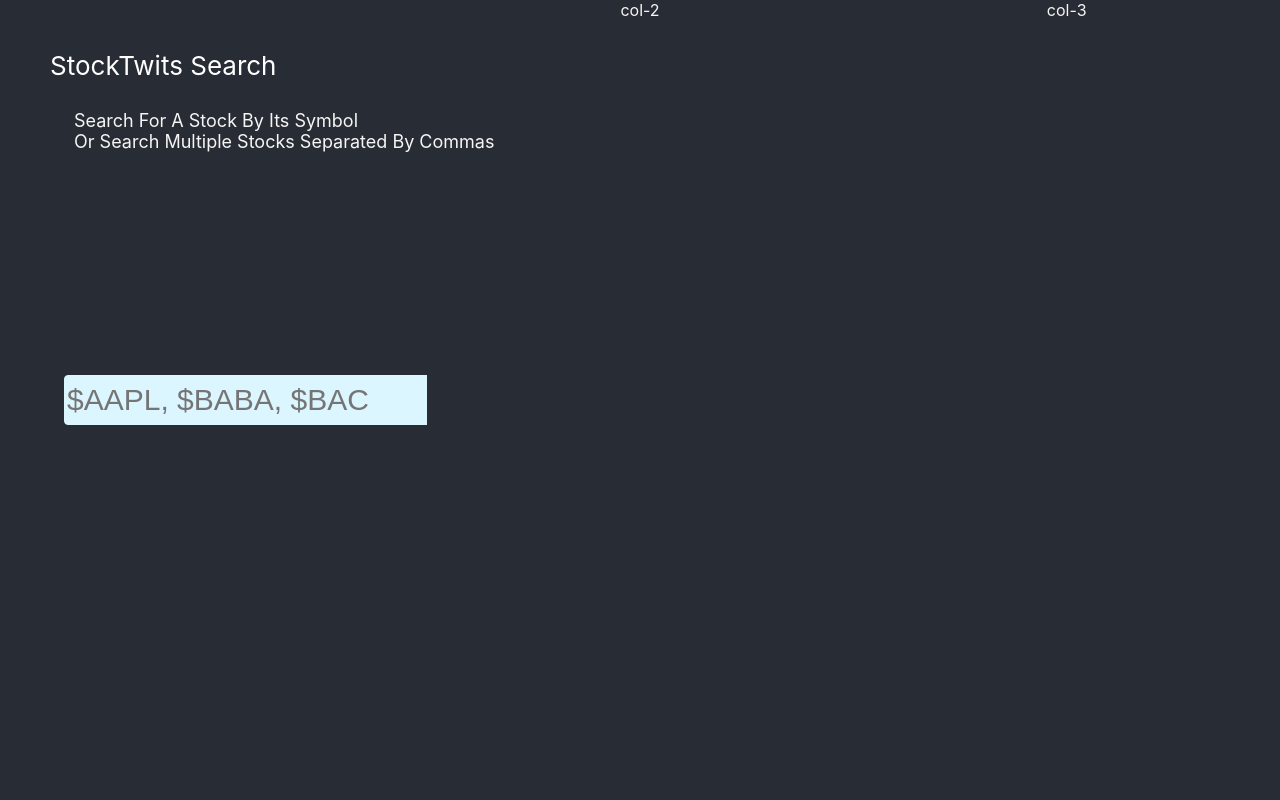
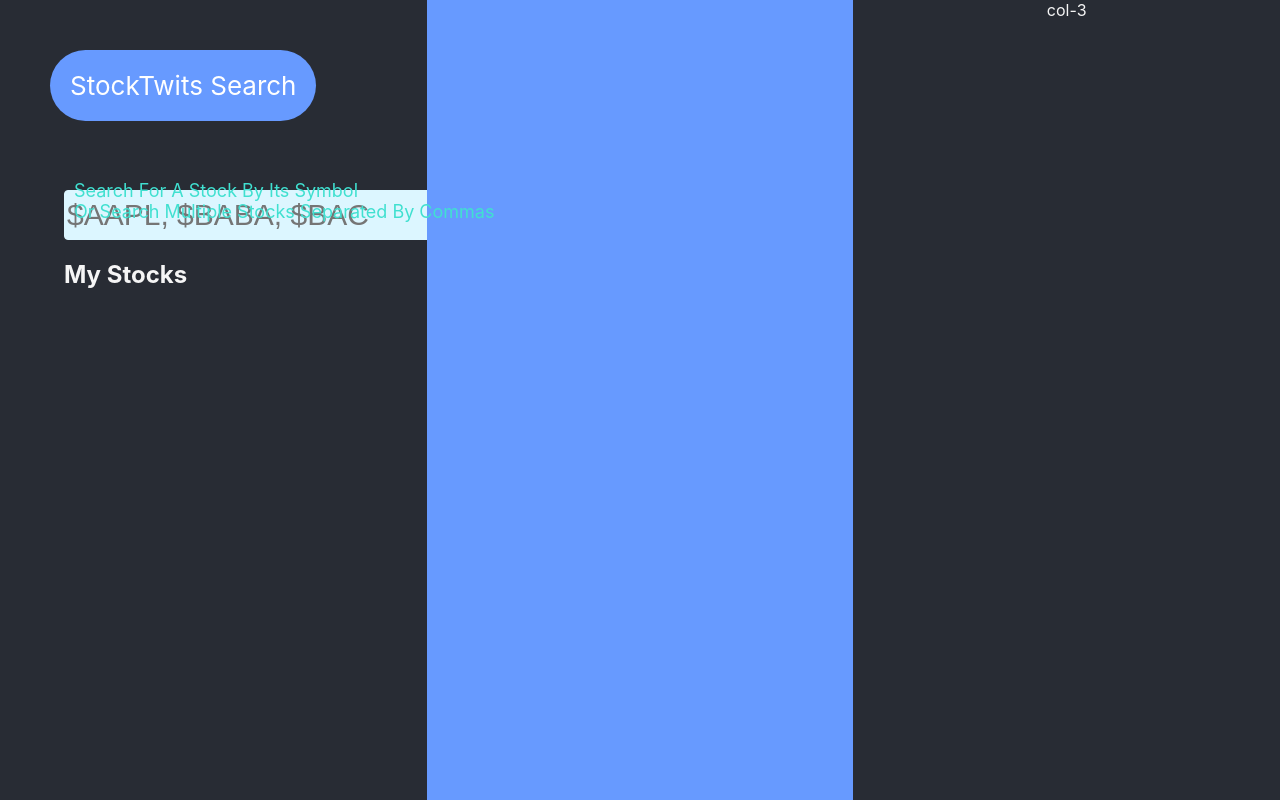
Before and after one commit to CodeChung/stocktwits-client, a React (Create React App) app: page / in a window 1280 px wide. Built offline with nearby package versions, Linux system fonts and the light colour scheme.

Commit message:
search section set up and connected to app

```diff
--- a/src/App.css
+++ b/src/App.css
@@ -15,13 +15,15 @@
 }
 
 .App-header {
-  background-color: #282c34;
+  background-color: #679aff;
   display: flex;
   flex-direction: column;
   align-items: center;
   justify-content: center;
   font-size: calc(10px + 2vmin);
   color: white;
+  padding: 20px;
+  border-radius: 38px;
 }
 
 .App-link {
@@ -32,48 +34,6 @@
   position: absolute;
   top: 50px;
   left: 50px;
-}
-
-.col-1 {
-  display: flex;
-  flex-direction: column;
-  justify-content: center;
-  align-items: center;
-}
-
-.col-1 form {
-  display: flex;
-  width: 70%;
-  margin: 0 auto;
-}
-
-.col-1 form label {
-  padding: 10px;
-  text-align: left;
-  font-size: 18px;
-  background: transparent;
-  position: absolute;
-  top: 100px;
-}
-
-.col-1 form button {
-  background: turquoise;
-  border: 1px solid turquoise;
-  height: 50px;
-  border-radius: 4px;
-  font-size: 20px;
-  box-sizing: border-box;
-}
-
-.col-1 input {
-  outline: none;
-  border: 1px solid rgb(220, 246, 255);
-  background: rgb(220, 246, 255);
-  color: black;
-  border-radius: 4px;
-  height: 50px;
-  font-size: 30px;
-  box-sizing: border-box;
 }
 
 @media (min-width:320px) {
--- a/src/App.js
+++ b/src/App.js
@@ -2,22 +2,52 @@
 import logo from './logo.svg';
 import './App.css';
 import Search from './routes/Search/Search';
+import Stocks from './routes/Stocks/Stocks';
 
-function App() {
+class App extends React.Component {
+  state = {
+    stockText: '',
+    saved: [],
+  }
+  addStock = (event) => {
+    event.preventDefault()
+
+    const { stockText, saved } = this.state
+    let stocks = stockText.split(/[\s,]+/)
+    stocks.forEach(stock => stock.trim())
+    stocks.forEach(stock => saved.push(stock))
+    this.setState({ saved, stockText: '' })
+  }
+  deleteStock = (title) => {
+    let { saved } = this.state
+    saved = saved.filter(stock => stock !== title)
+    this.setState({ saved })
+  }
+  changeText = (event) => {
+    event.preventDefault()
+    this.setState({ stockText: event.target.value })
+  }
+  render() {
+    const { saved, stockText } = this.state
     return (
       <div className="App">
         <header className="App-header">
           StockTwits Search
         </header>
-      <Search />
-      <section className='col col-2'>
-        col-2
-      </section>
+        <Search
+          addStock={this.addStock}
+          changeText={this.changeText}
+          deleteStock={this.deleteStock}
+          saved={saved}
+          stockText={stockText}
+        />
+        <Stocks />
         <section className='col col-3'>
           col-3
         </section>
       </div>
-  );
+    )
+  }
 }
 
 export default App;
--- a/src/routes/Search/Search.css
+++ b/src/routes/Search/Search.css
@@ -0,0 +1,98 @@
+
+.col-1 {
+  display: flex;
+  flex-direction: column;
+  justify-content: space-around;
+  align-items: center;
+  /* padding-top: 20vh; */
+}
+
+.col-1 form {
+  display: flex;
+  width: 70%;
+  margin: 0 auto;
+  height: 30vh;
+  align-items: flex-end;
+}
+
+.col-1 form label {
+  padding: 10px;
+  text-align: left;
+  font-size: 18px;
+  background: transparent;
+  position: absolute;
+  top: 170px;
+  color: turquoise;
+}
+
+.col-1 form button {
+  background: turquoise;
+  border: 1px solid turquoise;
+  height: 50px;
+  border-radius: 4px;
+  font-size: 20px;
+  box-sizing: border-box;
+}
+
+.col-1 input {
+  outline: none;
+  border: 1px solid rgb(220, 246, 255);
+  background: rgb(220, 246, 255);
+  color: black;
+  border-radius: 4px;
+  height: 50px;
+  font-size: 30px;
+  box-sizing: border-box;
+}
+
+.saved-stocks {
+    height: 70vh;
+    text-align: left;
+    width: 70%;
+}
+
+.saved-stocks ul {
+    position: relative;
+    right: 40px;
+}
+
+.saved-stocks ul li {
+    list-style: none;
+    padding: 5px;
+    height: 45px;
+    margin: 5px;
+    background: rgb(179, 221, 255);
+    border-radius: 3.8px;
+}
+
+.stock-button {
+    background: rgb(179, 221, 255);
+    color: rgb(12, 23, 32);
+    position: relative;
+    box-sizing: border-box;
+    font-size: 30px;
+    padding-left: 8px;
+    display: flex;
+    align-items: center;
+    justify-content: space-between;
+}
+
+.stock-button button {
+    background-color: whitesmoke;
+    box-sizing: border-box;
+    height: 45px;
+    width: 45px;
+    transition: .28s;
+    outline: none;
+    border-radius: 5.3px;
+}
+
+.stock-button button:hover {
+    background: rgb(194, 194, 194);
+    border: 1px solid rgb(194, 194, 194);
+}
+
+.stock-button button:active {
+    background: rgb(156, 156, 156);
+    border: 1px solid rgb(156, 156, 156);
+}
--- a/src/routes/Search/Search.js
+++ b/src/routes/Search/Search.js
@@ -1,15 +1,28 @@
 import React from 'react'
+import StockButton from './StockButton'
 import './Search.css'
 
 class Search extends React.Component {
+    state = {
+        stockText: '',
+        saved: []
+    }
     render() {
+        const { saved, stockText } = this.props
+        const savedButtons = saved.map(stock => <li key={stock}><StockButton delete={() => this.props.deleteStock(stock)} title={stock} /></li>)
         return (
             <section className='col col-1'>
-                <form>
-                    <input placeholder='$AAPL, $BABA, $BAC' name='stock-search' id='stock-search' />
+                <form onSubmit={(e) => this.props.addStock(e)}>
+                    <input onChange={(e) => this.props.changeText(e)} value={stockText} placeholder='$AAPL, $BABA, $BAC' name='stock-search' id='stock-search' />
                     <button>Add</button>
                     <label for='stock-search'>Search For A Stock By Its Symbol <br /> Or Search Multiple Stocks Separated By Commas</label>
                 </form>
+                <div className='saved-stocks'>
+                    <h2>My Stocks</h2>
+                    <ul>
+                        {savedButtons}
+                    </ul>
+                </div>
             </section>
         )
     }
--- /dev/null
+++ b/src/routes/Search/StockButton.js
@@ -0,0 +1,15 @@
+import React from 'react'
+
+class StockButton extends React.Component {
+    render() {
+        const { title } = this.props
+        return (
+            <div className='stock-button'>
+                {title}
+                <button onClick={() => this.props.delete()}>X</button>
+            </div>
+        )
+    }
+}
+
+export default StockButton
--- /dev/null
+++ b/src/routes/Stocks/Stocks.css
@@ -0,0 +1,5 @@
+.col-2 {
+    background: #679aff;
+    display: flex;
+    flex-direction: column;
+}
--- /dev/null
+++ b/src/routes/Stocks/Stocks.js
@@ -0,0 +1,22 @@
+import React from 'react'
+import './Stocks.css'
+
+class Stocks extends React.Component {
+    state = {
+
+    }
+    componentDidMount() {
+        const { stocks } = this.props
+    }
+    render() {
+        return (
+            <section className='col col-2'>
+                <ul className='stocks'>
+
+                </ul>
+            </section>
+        )
+    }
+}
+
+export default Stocks
```
Lines whose indentation alone changed are shown as unchanged.
